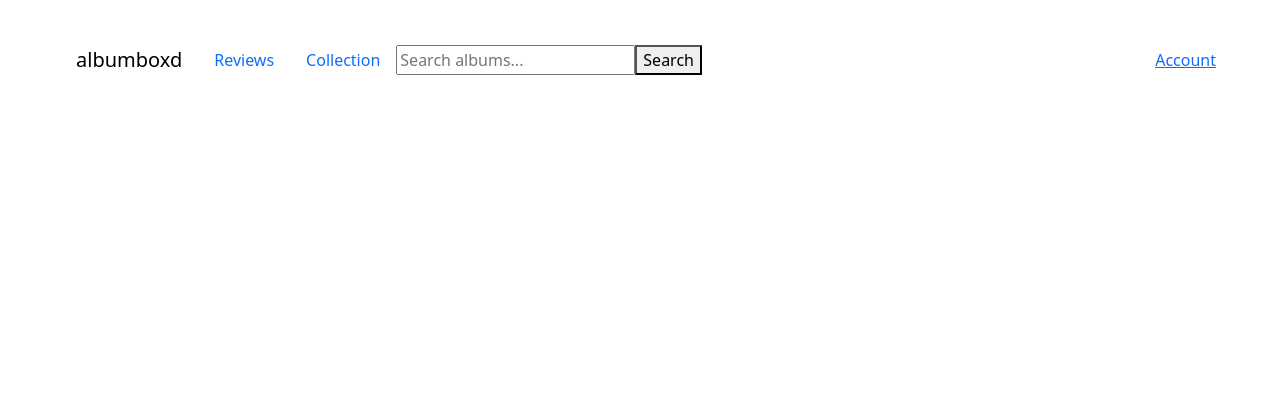
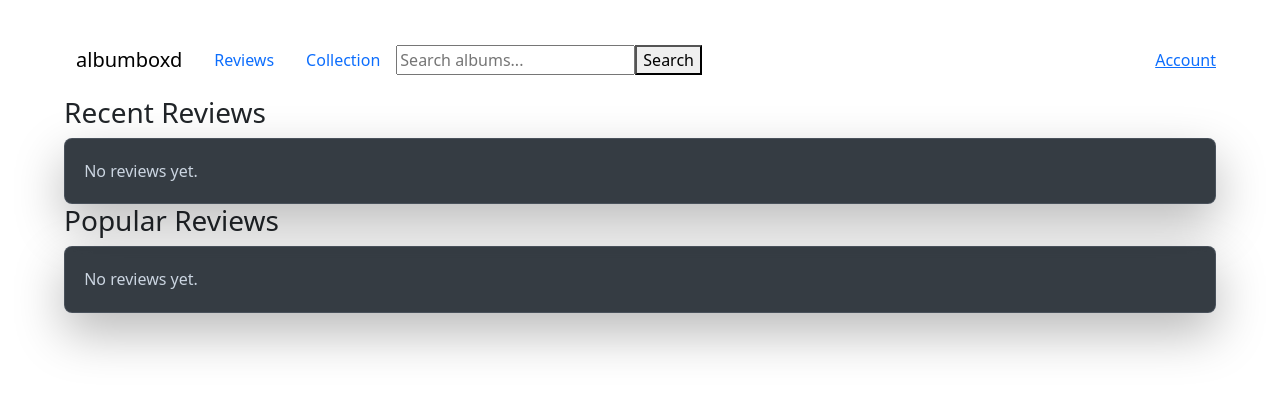
Before and after one commit to jkind889/albumboxd, a React (Vite) app in the folder frontend/: page /reviews in a window 1280 px wide. Shown: the top 394 px of the page. Built offline with nearby package versions, Linux system fonts and the light colour scheme.

Commit message:
Review Form and Review list components updated

```diff
--- a/frontend/src/Components/ReviewForm.jsx
+++ b/frontend/src/Components/ReviewForm.jsx
@@ -12,6 +12,7 @@ export function ReviewForm({album, onAddReview})
             albumId: album.id,
             albumTitle: album.title,
             artist: album.artist,
+            cover: album.imgs?.[0]?.url,
             rating,
             reviewText,
             date: Date.now()
@@ -20,6 +21,7 @@ export function ReviewForm({album, onAddReview})
 
         setReviewText("");
         setRating(0);
+        console.log("Review submitted:", newReview);
 
     };
 
--- a/frontend/src/Components/ReviewList.jsx
+++ b/frontend/src/Components/ReviewList.jsx
@@ -17,6 +17,7 @@ export function ReviewList({reviews, onRemoveReview})
                     <div className="review-card-header">
                         <p className="review-card-rating">Rating: {review.rating}/5</p>
                         <p className="review-card-date">{new Date(review.date).toLocaleDateString()}</p>
+                        <img className="review-card-image" src={review.cover} alt={`${review.albumTitle} cover`} />
                     </div>
                     <p className="review-card-copy">{review.reviewText}</p>
                     <button className="review-delete-button" onClick={() => onRemoveReview(review.date)}>Delete Review</button>
--- a/frontend/src/Pages/ViewReviews.jsx
+++ b/frontend/src/Pages/ViewReviews.jsx
@@ -1,27 +1,42 @@
-import { useState, useEffect } from "react";
+import { useState, useEffect, useMemo } from "react";
+import ReviewList from "../Components/ReviewList";
+
 
 export function ViewReviews()
 {
     const [reviews, setReviews] = useState([]);
+
+
+
 
     useEffect(() => {
         const stored = JSON.parse(localStorage.getItem("reviews")) || [];
         setReviews(stored);
     }, []);
 
+    const recentReviews = useMemo(() => {
+        return [...reviews]
+            .sort((a, b) => new Date(b.date) - new Date(a.date))
+            .slice(0, 5);
+    }, [reviews]);
+
+    const popularReviews = useMemo(() => {
+        return [...reviews]
+            .sort((a, b) => b.rating - a.rating)
+            .slice(0, 5);
+    }, [reviews]);
+
+
 
     return (
         <div>
-            {reviews.map((review) => (
-                <div key={review.date}>
-                    <p>Rating: {review.rating}</p>
-                    <p>Album: {review.albumTitle} by {review.artist}</p>
-                    <p>{review.reviewText}</p>
-                    <p>{new Date(review.date).toLocaleDateString()}</p>
-                </div>
-            ))}
+            <h3>Recent Reviews</h3>
+            <ReviewList reviews={recentReviews} />
+            <h3>Popular Reviews</h3>
+            <ReviewList reviews={popularReviews} />
         </div>
     );
+
 
 }
 
```
